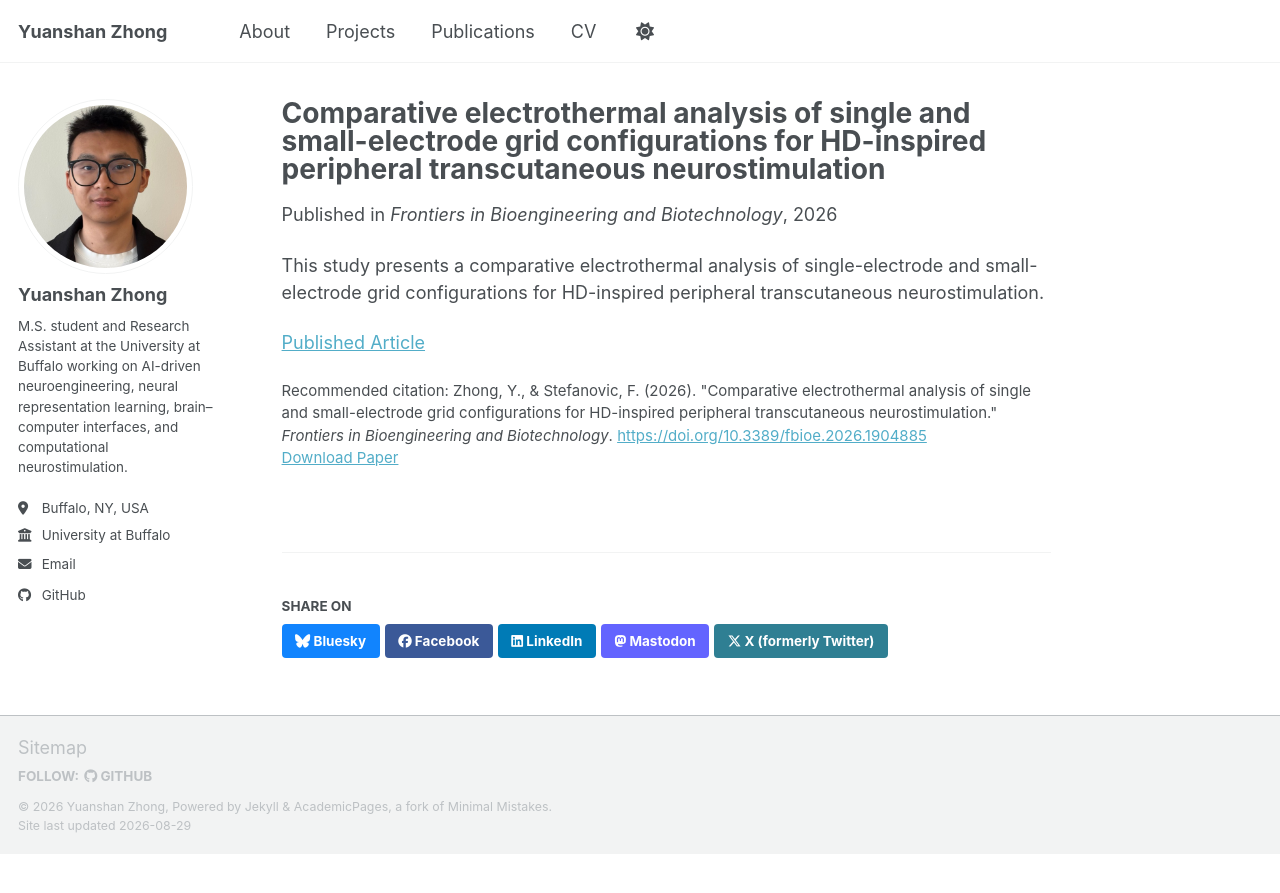
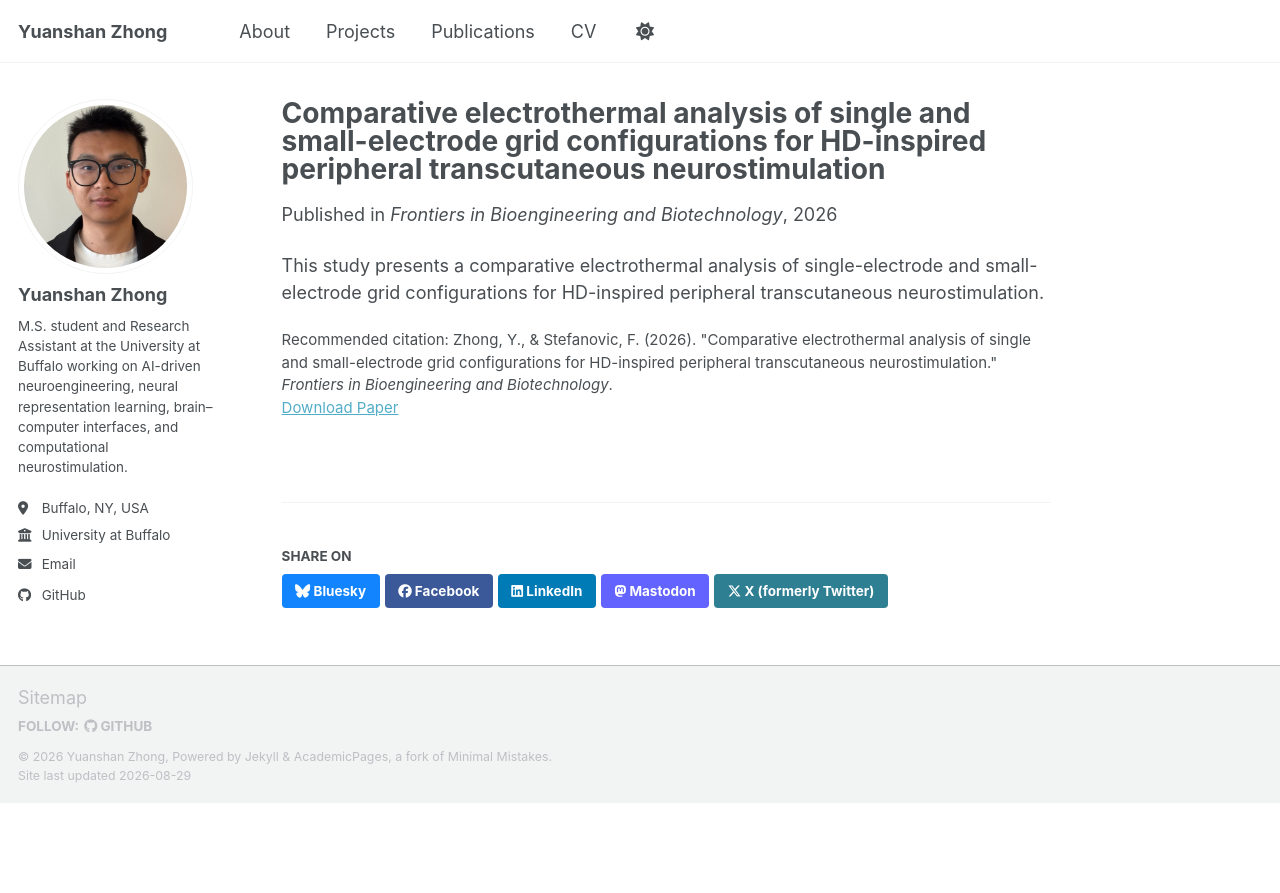
Before and after one commit to Yzhong9527/Yzhong9527.github.io, a Jekyll site: the page built from _publications/2026-08-28-electrothermal-hd-grid.md, in a window 1280 px wide. Shown: the top 893 px of the page. Built offline with Jekyll 4.4.1, drawn with Linux system fonts in a browser that asks for light colours; a script bundle is joined from its source files by our own code; library files that are not in the unit come from our copies.

Commit message:
Update citation formatting in publication entry
Removed the published article link from the citation and adjusted formatting.

```diff
--- a/_publications/2026-08-28-electrothermal-hd-grid.md
+++ b/_publications/2026-08-28-electrothermal-hd-grid.md
@@ -7,9 +7,7 @@ excerpt: "Comparative electrothermal analysis of single and small-electrode grid
 date: 2026-08-28
 venue: "Frontiers in Bioengineering and Biotechnology"
 paperurl: "https://doi.org/10.3389/fbioe.2026.1904885"
-citation: 'Zhong, Y., & Stefanovic, F. (2026). "Comparative electrothermal analysis of single and small-electrode grid configurations for HD-inspired peripheral transcutaneous neurostimulation." <i>Frontiers in Bioengineering and Biotechnology</i>. <a href="https://doi.org/10.3389/fbioe.2026.1904885">https://doi.org/10.3389/fbioe.2026.1904885</a>'
+citation: 'Zhong, Y., & Stefanovic, F. (2026). "Comparative electrothermal analysis of single and small-electrode grid configurations for HD-inspired peripheral transcutaneous neurostimulation." <i>Frontiers in Bioengineering and Biotechnology</i>.'
 ---
 
 This study presents a comparative electrothermal analysis of single-electrode and small-electrode grid configurations for HD-inspired peripheral transcutaneous neurostimulation.
-
-[Published Article](https://doi.org/10.3389/fbioe.2026.1904885)
```
